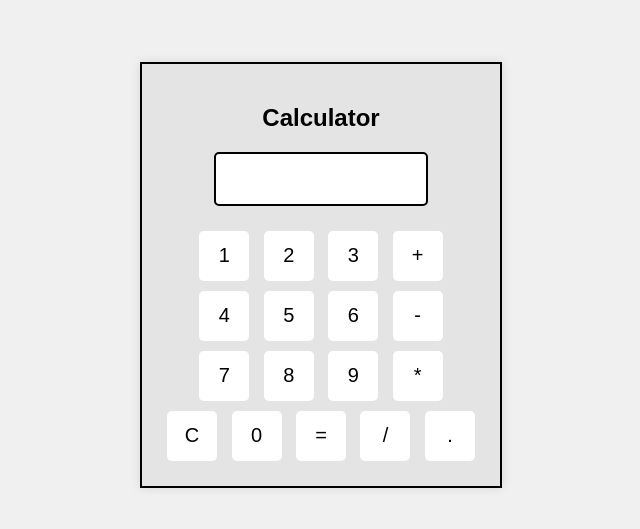
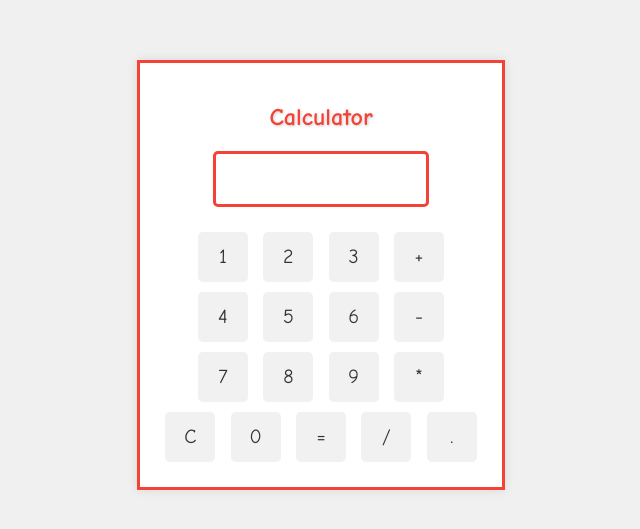
Before and after one commit to vxwebs/c, a plain HTML site: page index.html in a window 1280 px wide. Shown: the part 125-654 px from the top of the page, without its empty margins (319-959 px from the left). Drawn offline with Linux system fonts and the light colour scheme.

Commit message:
Update index.html

```diff
--- a/index.html
+++ b/index.html
@@ -3,7 +3,7 @@
 <head>
     <meta charset="UTF-8">
     <meta name="viewport" content="width=device-width, initial-scale=1.0">
-    <title>calculator</title>
+    <title>Calculator</title>
     <style>
         body {
             display: flex;
@@ -11,16 +11,22 @@
             align-items: center;
             height: 100vh;
             margin: 0;
-            font-family: Arial, sans-serif;
+            font-family: 'Comic Sans MS', sans-serif; /* Cartoonish font */
             background-color: #f0f0f0;
         }
 
         #calculator {
             text-align: center;
-            border: 2px solid #000000;
+            border: 3px solid #f44336; /* Bold red border for a playful look */
             padding: 20px;
-            background-color: #e4e4e4;
+            background-color: #fff;
             box-shadow: 0 0 10px rgba(0, 0, 0, 0.1);
+        }
+
+        h2 {
+            font-size: 1.5rem;
+            color: #f44336; /* Red color */
+            text-shadow: 1px 1px 3px rgba(0, 0, 0, 0.2); /* Light shadow for the heading */
         }
 
         input {
@@ -30,8 +36,9 @@
             text-align: right;
             margin-bottom: 20px;
             padding: 5px;
-            border: 2px solid #000000;
+            border: 3px solid #f44336;
             border-radius: 5px;
+            font-family: 'Comic Sans MS', sans-serif; /* Match text font to cartoon style */
         }
 
         button {
@@ -41,23 +48,29 @@
             margin: 5px;
             border: none;
             border-radius: 5px;
-            background-color: #ffffff;
+            background-color: #f1f1f1;
             cursor: pointer;
-            transition: background-color 0.3s;
+            transition: background-color 0.3s, transform 0.2s; /* Adding transition for transform */
+            font-family: 'Comic Sans MS', sans-serif; /* Cartoonish font for buttons */
+            color: #333;
         }
 
+        /* Hover effect to enlarge the button */
         button:hover {
             background-color: #ddd;
+            transform: scale(1.2); /* Enlarge the button */
         }
 
+        /* Click effect to shrink the button back to normal size */
         button:active {
             background-color: #ccc;
+            transform: scale(0.95); /* Shrink the button */
         }
     </style>
 </head>
 <body>
     <div id="calculator">
-        <h2> Calculator </h2>
+        <h2>Calculator</h2>
         <input type="text" id="display" readonly>
 
         <br>
```
